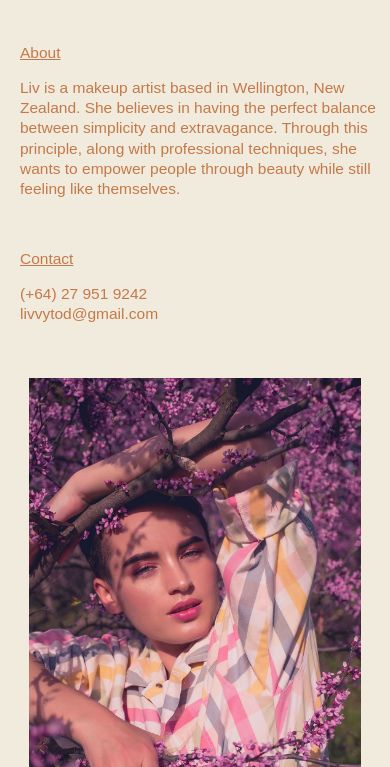
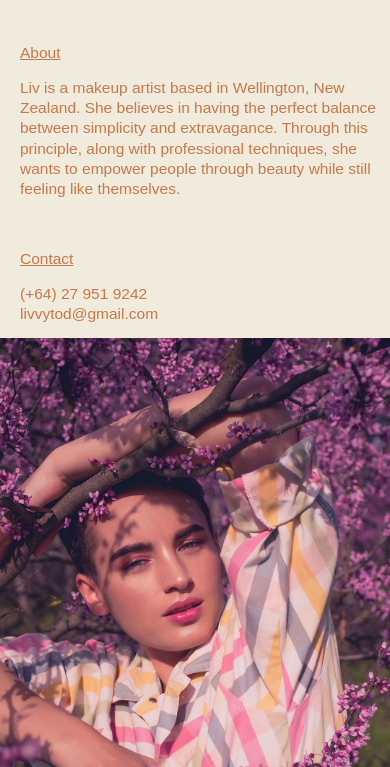
Before and after one commit to rosamundchen/Liv-Ashby-Tod, a plain HTML site: page index.html in a window 390 px wide. Shown: the part 77-844 px from the top of the page. Drawn offline with Linux system fonts and the light colour scheme.

Commit message:
Add files via upload

```diff
--- a/index-mobile.css
+++ b/index-mobile.css
@@ -37,13 +37,13 @@ html,body {
         position: relative;
         width: 100%;
         margin-top: 415px;
-        padding-top: 40px;
+        padding-top: 0px;
         background-color: #f1ebde;
         z-index: 9;
     }
 
     .photo1, .photo2, .photo3, .photo4 {
-        width: 85%;
+        width: 100%;
         padding-bottom: 20px;
 
     }
```
